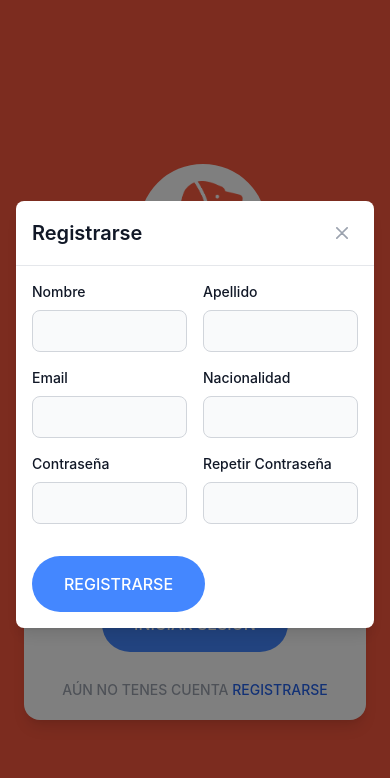
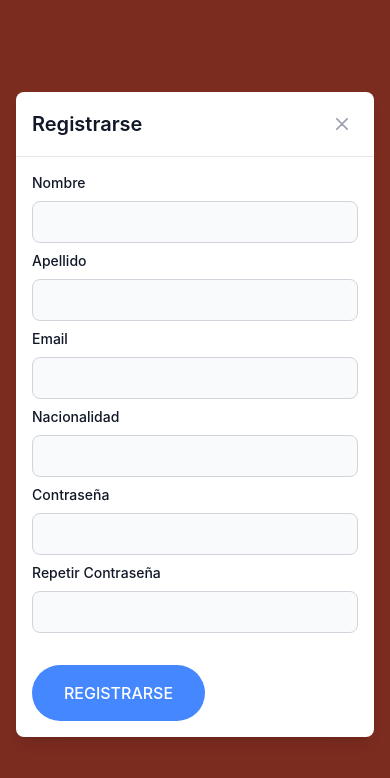
Before and after one commit to OSCAR12FJU/Singularity-technical-test, a React (Vite) app: page / in a window 390 px wide. Both pictures are taken after a click on the link "REGISTRARSE". Shown: the top 778 px of the page. Built offline with nearby package versions, Linux system fonts and the light colour scheme.

Commit message:
feat: configure logic for user registration and design form layout

```diff
--- a/src/infrastructure/components/FormLogin.tsx
+++ b/src/infrastructure/components/FormLogin.tsx
@@ -20,7 +20,6 @@ export const FormLogin: FC<FormLoginProps> = ({closeModal}) =>{
     // };
 
     const {setLoading, emailError ,setEmailError, setToken} = useAuth()
-    console.log("estado del email",emailError)
 
     const [hasAttempted, setHasAttempted] = useState(false);
     const [userData, setuserData] = useState({
@@ -91,7 +90,7 @@ export const FormLogin: FC<FormLoginProps> = ({closeModal}) =>{
       };
 
     return(
-    <div className=' w-full md:w-2/3 px-4 py-5 mb-3 bg-white rounded-2xl shadow-lg md:shadow-none'>
+    <div className='max-w-5xl md:w-2/3 px-4 py-5 mb-3 bg-white rounded-2xl shadow-lg md:shadow-none'>
     <h2 className='text-xl font-bold text-[#1f2937] pl-4  border-l-8 border-[#FC6048]'>BIENVENIDO</h2>
     <form
     onSubmit={handleSubmit}
--- a/src/infrastructure/components/ModalNewUser.tsx
+++ b/src/infrastructure/components/ModalNewUser.tsx
@@ -17,6 +17,7 @@ export const ModalNewUser: FC<ModalNewUserProps> = ({closeModal, className = ""}
         repeatpassword:"",
     })
     const [errorPassword, setErrorPassword] = useState("")
+    const [errorEmail, setErrorEmail] = useState("")
 
     const handleChange = (e: React.ChangeEvent<HTMLInputElement>) =>{
         const {name,value} = e.target;
@@ -34,7 +35,7 @@ export const ModalNewUser: FC<ModalNewUserProps> = ({closeModal, className = ""}
         const {password, repeatpassword}= formData;
         const passwordRegex = /^(?=.*[A-Za-z])(?=.*\d)(?=.*[@$!%*?&])[A-Za-z\d@$!%*?&]{8,}$/;
         if(type === "password" && !passwordRegex.test(value)){
-            setErrorPassword("La contraseña debe tener al menos 8 caracteres, incluir letras, números y un carácter especial.");
+            setErrorPassword("Mínimo 8 caracteres, letras, números y un especial");
             return
         }
         if (type === "repeatpassword" && value !== password) {
@@ -65,10 +66,8 @@ export const ModalNewUser: FC<ModalNewUserProps> = ({closeModal, className = ""}
                 formData.name,
                 formData.lastname,
                 formData.nacionality);
-            // await new Promise((resolve) => setTimeout(resolve, 1000));
-            // setUserLogin( [...userLogin, user])
             if(insertUser){
-                console.log('Usuario registrado exitosamente', insertUser.user);
+                console.log('Usuario registrado exitosamente');
             }
 
              setFormData({
@@ -80,15 +79,11 @@ export const ModalNewUser: FC<ModalNewUserProps> = ({closeModal, className = ""}
                 repeatpassword:"",
              })
              closeModal()
-
-        //  setHasAttempted(false);
-        //  validate();
        }catch(error){
         console.error("Error during submission:", error);
+        setErrorEmail("El usuario ya existe")
+
        }
-    //    finally{
-    //      setLoading(false);
-    //    }
 
     };
 
@@ -105,7 +100,7 @@ export const ModalNewUser: FC<ModalNewUserProps> = ({closeModal, className = ""}
                 <h3 className="text-xl font-semibold text-gray-900 ">
                  Registrarse
                 </h3>
-                <button type="button" className="text-gray-400 bg-transparent hover:bg-gray-200 hover:text-gray-900 rounded-lg text-sm w-8 h-8 ms-auto inline-flex justify-center items-center" onClick={() => closeModal} >
+                <button type="button" className="text-gray-400 bg-transparent hover:bg-gray-200 hover:text-gray-900 rounded-lg text-sm w-8 h-8 ms-auto inline-flex justify-center items-center" onClick={closeModal} >
                     <svg className="w-3 h-3" aria-hidden="true" xmlns="http://www.w3.org/2000/svg" fill="none" viewBox="0 0 14 14">
                         <path stroke="currentColor" strokeLinecap="round" strokeLinejoin="round" strokeWidth="2" d="m1 1 6 6m0 0 6 6M7 7l6-6M7 7l-6 6"/>
                     </svg>
@@ -113,8 +108,8 @@ export const ModalNewUser: FC<ModalNewUserProps> = ({closeModal, className = ""}
                 </button>
             </div>
             <form  onSubmit={handleSubmit} className="p-4 md:p-5"  >
-                <div className="grid gap-4 mb-4 grid-cols-2 ">
-                    <div className="sm:col-span-2 md:col-span-1">
+                <div className="grid gap-2 md:gap-4 mb-4 grid-cols-2 ">
+                    <div className="col-span-2 md:col-span-1">
                         <label htmlFor="name" className="block mb-2 text-sm font-medium text-gray-900 ">Nombre</label>
                         <input
                         type="text"
@@ -126,7 +121,7 @@ export const ModalNewUser: FC<ModalNewUserProps> = ({closeModal, className = ""}
 
                          required />
                     </div>
-                    <div className="sm:col-span-2 md:col-span-1">
+                    <div className="col-span-2 md:col-span-1">
                         <label htmlFor="lastname" className="block mb-2 text-sm font-medium text-gray-900 ">Apellido</label>
                         <input
                         type="text"
@@ -138,7 +133,7 @@ export const ModalNewUser: FC<ModalNewUserProps> = ({closeModal, className = ""}
 
                         required/>
                     </div>
-                    <div className="sm:col-span-2 md:col-span-1">
+                    <div className="col-span-2 md:col-span-1">
                         <label htmlFor="email" className="block mb-2 text-sm font-medium text-gray-900 ">Email</label>
                         <input
                         type="email"
@@ -148,9 +143,12 @@ export const ModalNewUser: FC<ModalNewUserProps> = ({closeModal, className = ""}
                         id="email"
                         className="bg-gray-50 border border-gray-300 text-gray-900 text-sm rounded-lg focus:ring-primary-600 focus:border-primary-600 block w-full p-2.5 "
                         required/>
+                        {errorEmail && (
+                        <p className="mt-1 text-sm text-red-600">
+                            {errorEmail}</p>)}
 
                     </div>
-                    <div className="sm:col-span-2 md:col-span-1">
+                    <div className="col-span-2 md:col-span-1">
                         <label htmlFor="nacionality" className="block mb-2 text-sm font-medium text-gray-900 ">Nacionalidad</label>
                         <input
                         type="text"
@@ -162,7 +160,7 @@ export const ModalNewUser: FC<ModalNewUserProps> = ({closeModal, className = ""}
 
                         required/>
                     </div>
-                    <div className="sm:col-span-2 md:col-span-1">
+                    <div className="col-span-2 md:col-span-1">
                         <label htmlFor="password" className="block mb-2 text-sm font-medium text-gray-900 ">Contraseña</label>
                         <input
                         type="password"
@@ -173,9 +171,10 @@ export const ModalNewUser: FC<ModalNewUserProps> = ({closeModal, className = ""}
                         className="bg-gray-50 border border-gray-300 text-gray-900 text-sm rounded-lg focus:ring-primary-600 focus:border-primary-600 block w-full p-2.5 "
                         required/>
                          {formData.password !== formData.repeatpassword && (
-                        <p style={{ color: "red" }}>{errorPassword}</p>)}
+                        <p className="mt-1 text-sm text-red-600">
+                            {errorPassword}</p>)}
                     </div>
-                    <div className="sm:col-span-2 md:col-span-1 mb-4">
+                    <div className="col-span-2 md:col-span-1 mb-4">
                         <label htmlFor="repeatpassword" className="block mb-2 text-sm font-medium text-gray-900 ">Repetir Contraseña</label>
                         <input
                         type="password"
--- a/src/infrastructure/http/InsertCliente.ts
+++ b/src/infrastructure/http/InsertCliente.ts
@@ -1,7 +1,7 @@
 
 export const InsertCliente = async (email: string, password:string, name:string, lastname:string,nacionality:string) : Promise <{ message: string; user: { id: number; name: string; lastname: string; email: string; nacionality: string; password: string } }> =>{
     try {
-      const response = await fetch('https://backend-neverstop.onrender.com/api/users/register', {
+        const response = await fetch('https://backend-neverstop.onrender.com/api/users/register', {
         method: 'POST',
         headers: {
           'Content-Type': 'application/json',
--- a/src/infrastructure/http/LoginCliente.ts
+++ b/src/infrastructure/http/LoginCliente.ts
@@ -17,7 +17,6 @@ export const MakeLogin = async (email: string, password:string): Promise<LoginRe
       });
 
       const data = await response.json();
-      console.log(data);
       if (response.ok) {
         return {token: data.token, error: null};
       } else {
```
